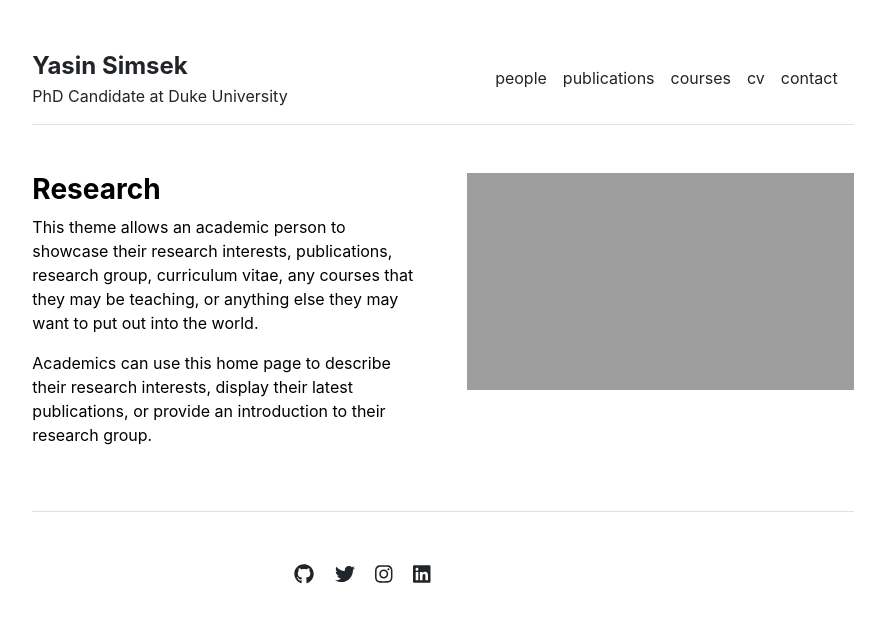
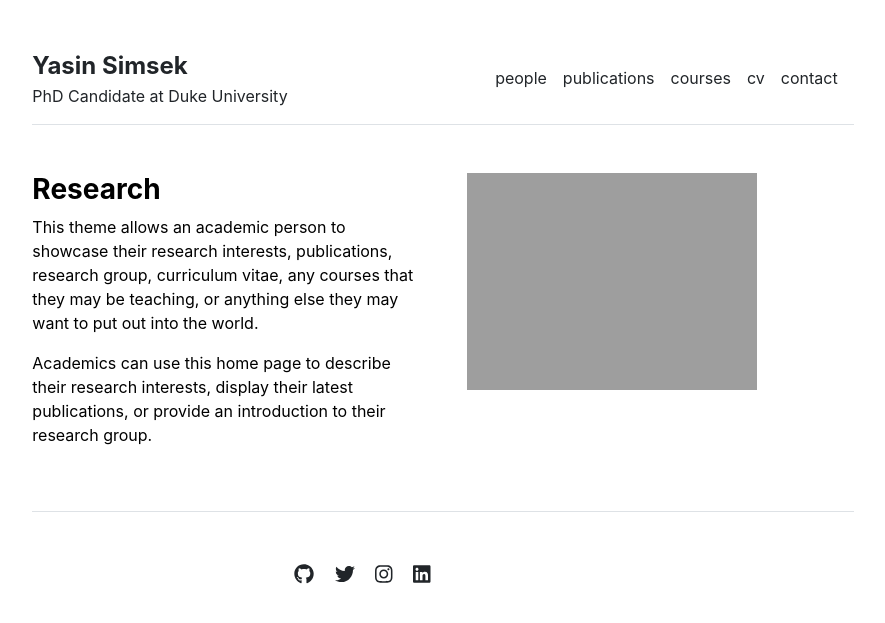
Before and after one commit to yasin-simsek/yasin-simsek.github.io, a Jekyll site: the page built from index.md, in a window 1280 px wide. Shown: the top 623 px of the page, without its empty margins (197-1082 px from the left). Built offline with Jekyll 4.4.1, drawn with Linux system fonts in a browser that asks for light colours.

Commit message:
photo size

```diff
--- a/_layouts/home.html
+++ b/_layouts/home.html
@@ -8,7 +8,7 @@ layout: default
     {{ content }}
   </div>
   <div class="col-md-6">
-    <img src="{{ site.github.url }}/assets/img/duke_photo.jpg" alt="Home" width="100%" height="75%">
+    <img src="{{ site.github.url }}/assets/img/duke_photo.jpg" alt="Home" width="75%" height="75%">
   </div>
 </div>
 
```
